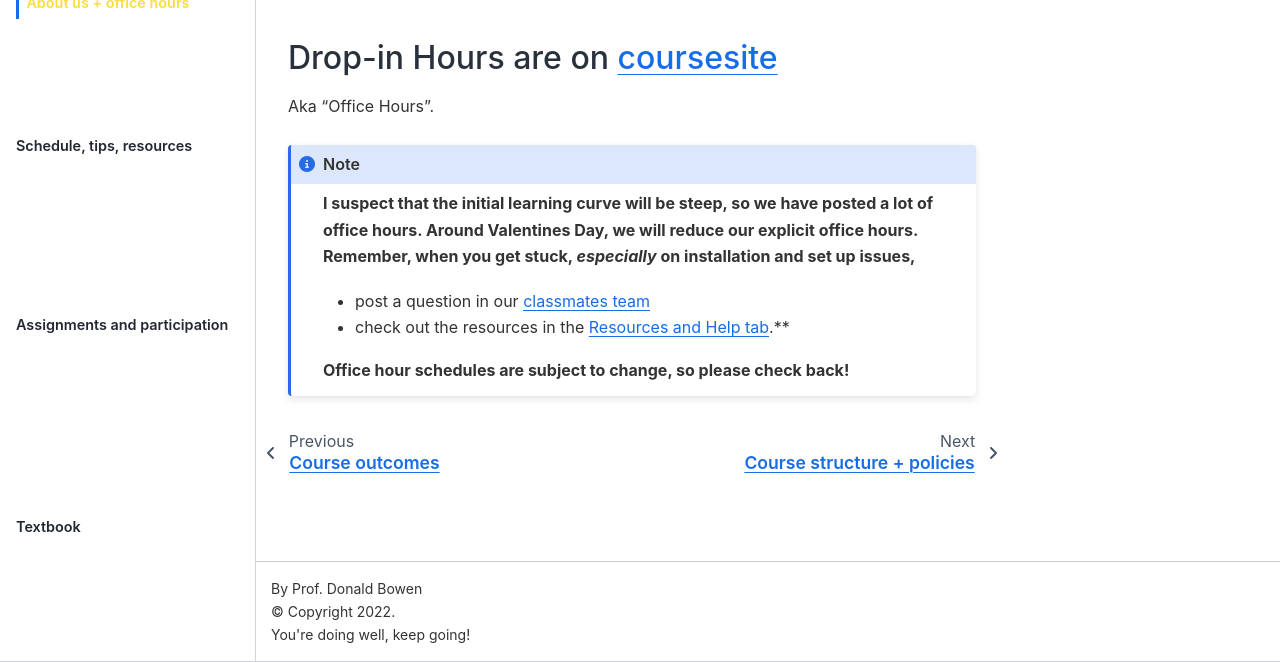
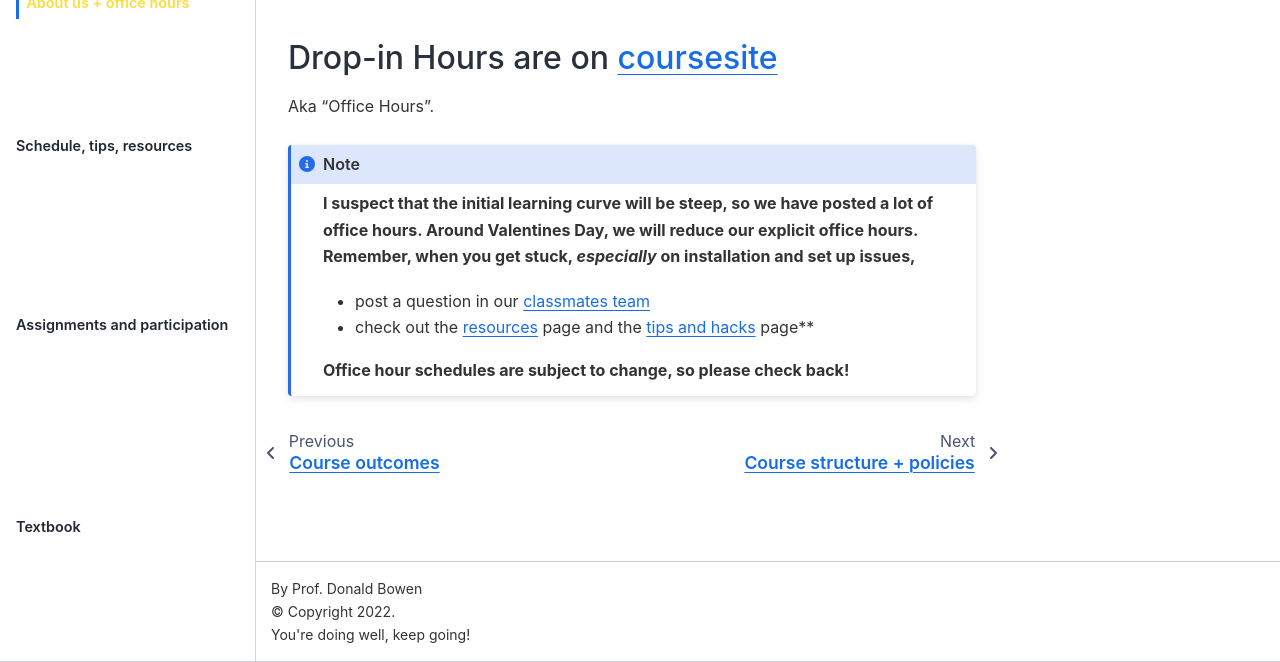
Before and after one commit to yonboyjohnjoy/ledatascifi-2022, a Jupyter Book: the page built from content/about/about_us.md, in a window 1280 px wide, cut to the strip 239-901 px from the top of the page. Built offline with Jupyter Book 1.0.4 settings and Sphinx 7.4.7 and the Sphinx Book theme 1.1.4, drawn with Linux system fonts in a browser that asks for light colours; pages that are not in the unit, such as notebooks, are missing from menus.

Commit message:
Update about_us.md

````diff
--- a/content/about/about_us.md
+++ b/content/about/about_us.md
@@ -37,7 +37,7 @@ Aka "Office Hours".
 ```{note}
 **I suspect that the initial learning curve will be steep, so we have posted a lot of office hours. Around Valentines Day, we will reduce our explicit office hours. Remember, when you get stuck, _especially_ on installation and set up issues,**
 - post a question in our [classmates team](https://github.com/orgs/LeDataSciFi/teams/classmates-2022)
-- check out the resources in the [Resources and Help tab](resources).**
+- check out the [resources](resources) page and the [tips and hacks](tips) page**
 
 **Office hour schedules are subject to change, so please check back!**
 ```
````
